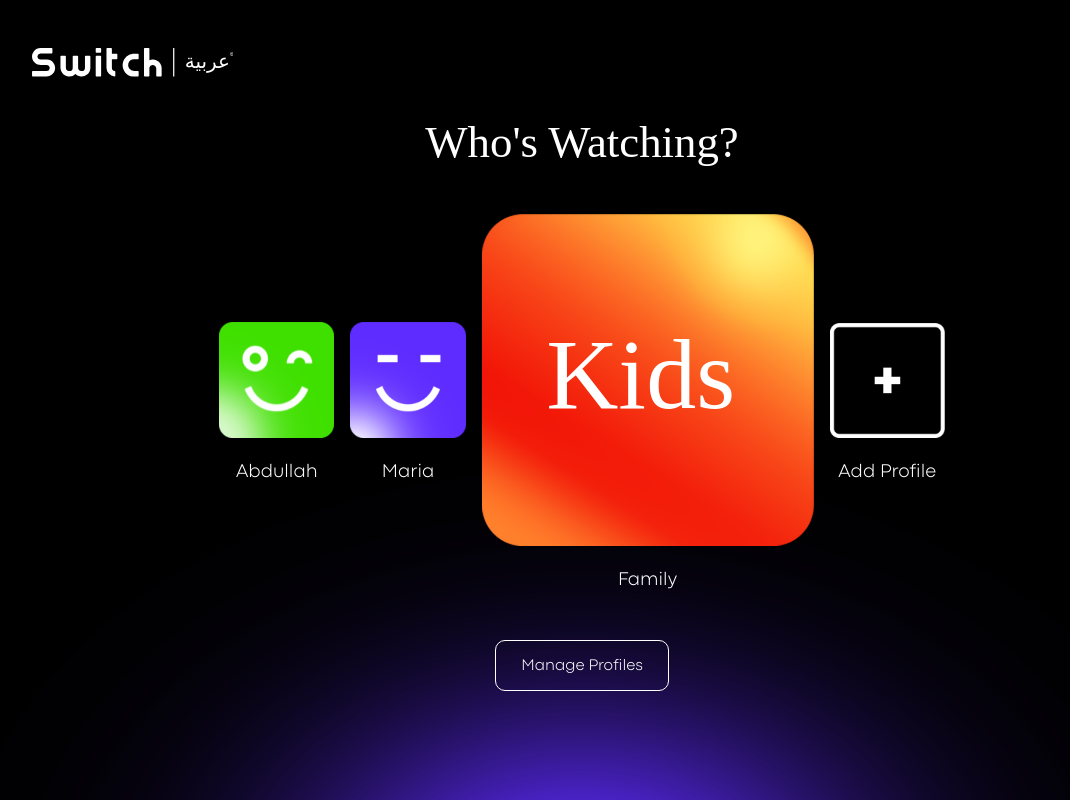
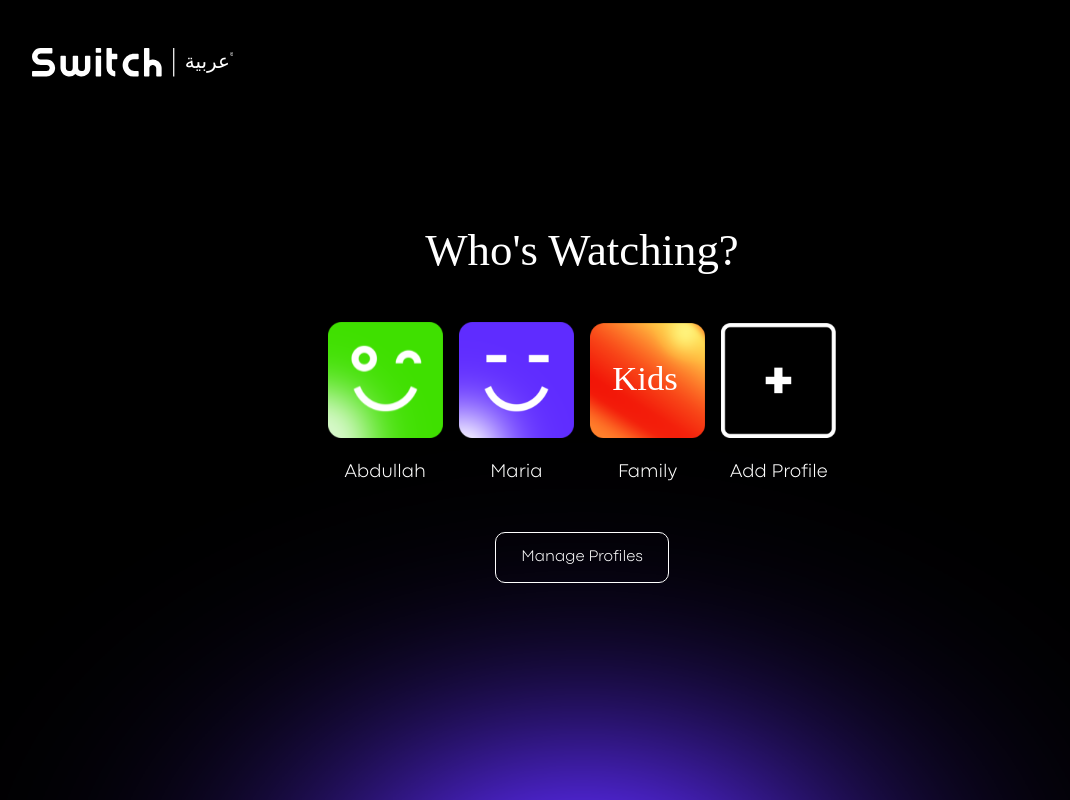
Before and after one commit to HossamBhi/Astrum, a React (Create React App) app: page /Users/ddf7aeebdb64677682cbbf0d967a4a92 in a window 1280 px wide. Shown: the whole page, without its empty margins (58-1128 px from the left). Built offline with nearby package versions, Linux system fonts and the light colour scheme; a web font is replaced by a local one.

Commit message:
fix kids image size

```diff
--- a/src/assets/KidsImage.tsx
+++ b/src/assets/KidsImage.tsx
@@ -7,6 +7,7 @@ const KidsImage = () => (
     width="332"
     height="332"
     viewBox="0 0 332 332"
+    className="size-[116px] flex-1 object-contain md:size-[9vw]"
   >
     <g id="Group_1607" data-name="Group 1607" transform="translate(-1987 -880)">
       <image
```
Also changed, not shown: src/pages/Users.tsx (line endings or trailing spaces).
